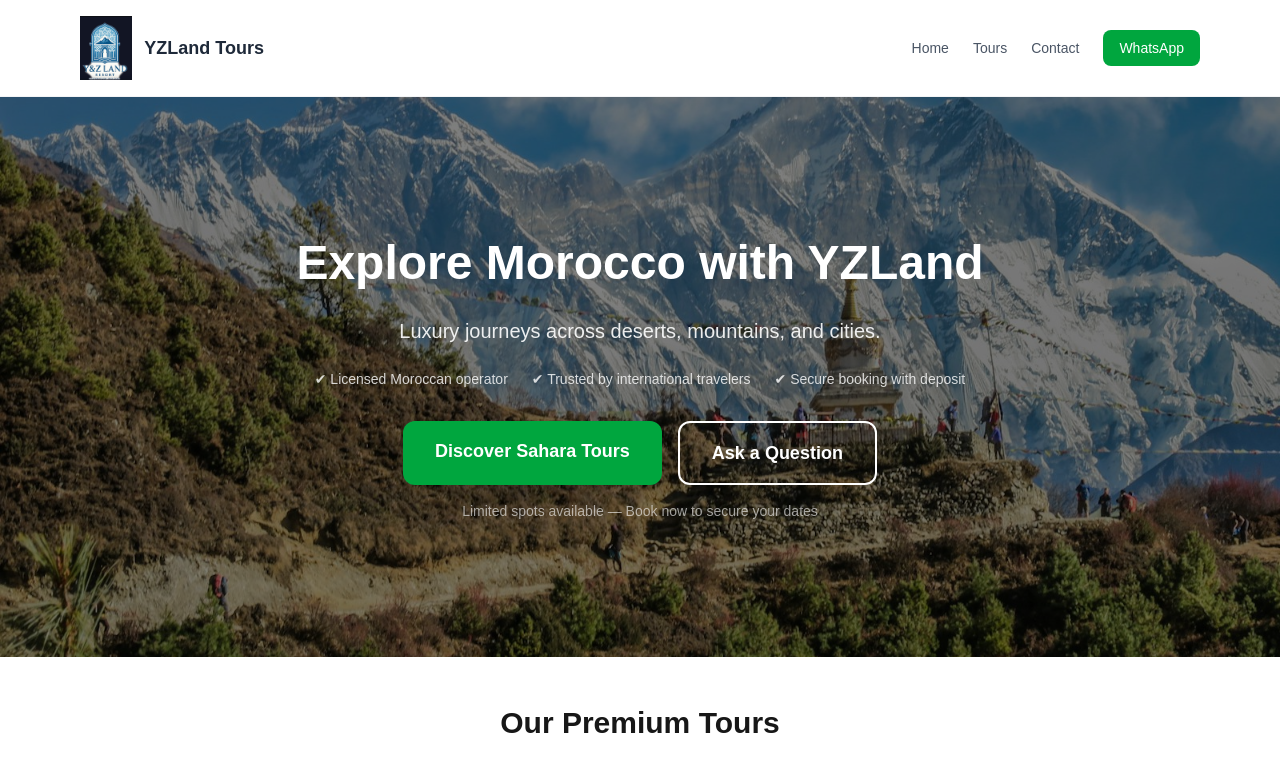
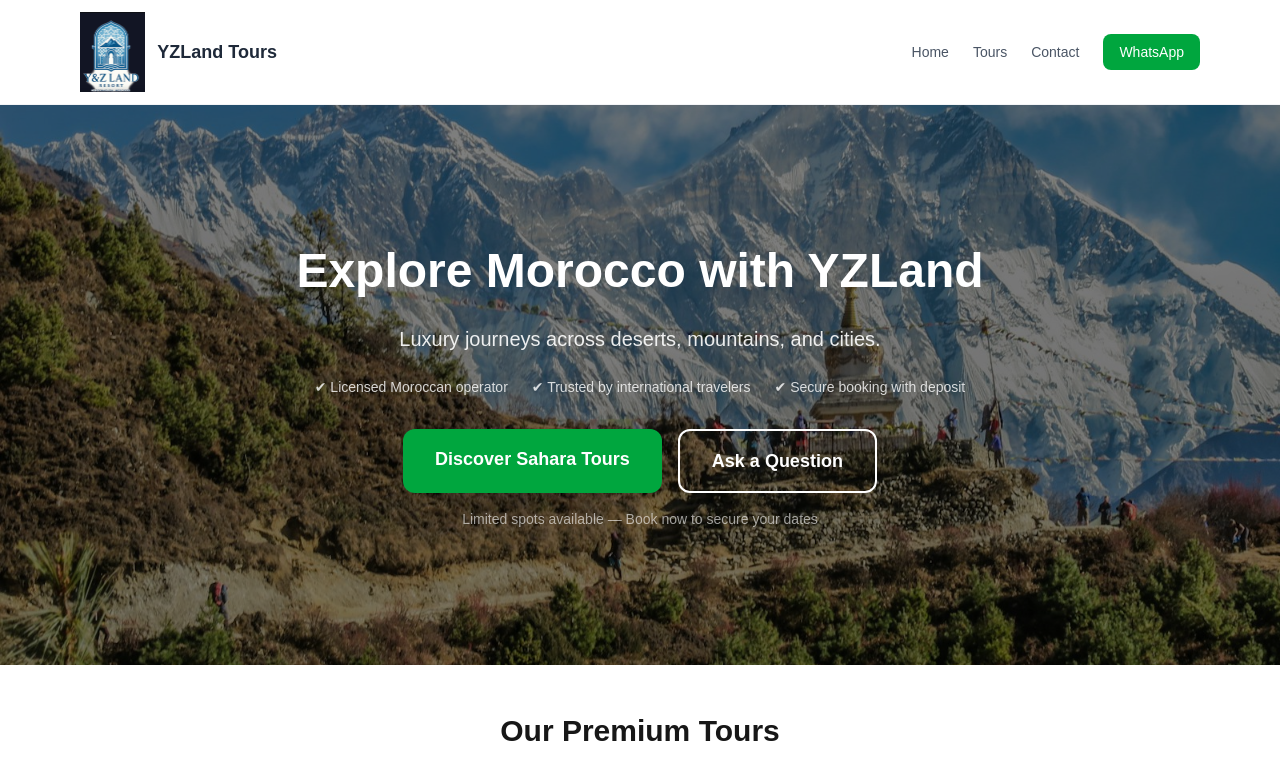
Before and after one commit to quntums/yzland-fusion, a Next.js app: page / in a window 1280 px wide. Shown: the top 771 px of the page. Built offline with nearby package versions, Linux system fonts and the light colour scheme.

Commit message:
Switch to img tag for flexible logo sizing

```diff
--- a/src/components/Header.tsx
+++ b/src/components/Header.tsx
@@ -1,12 +1,11 @@
-import Image from 'next/image';
 import Link from 'next/link';
 
 export default function Header() {
   return (
     <header className="bg-white border-b border-gray-100 sticky top-0 z-50">
-      <div className="max-w-6xl mx-auto px-4 h-24 flex items-center justify-between">
+      <div className="max-w-6xl mx-auto px-4 py-3 flex items-center justify-between">
         <Link href="/" className="flex items-center gap-3 hover:opacity-80 transition">
-          <Image src="/yzland-logo.png" alt="YZLand Tours" width={200} height={80} className="h-16 w-auto" priority />
+          <img src="/yzland-logo.png" alt="YZLand Tours" className="h-20 w-auto" />
           <span className="font-semibold text-gray-800 hidden sm:block text-lg">YZLand Tours</span>
         </Link>
         <nav className="flex items-center gap-4 md:gap-6 text-sm font-medium">
```
